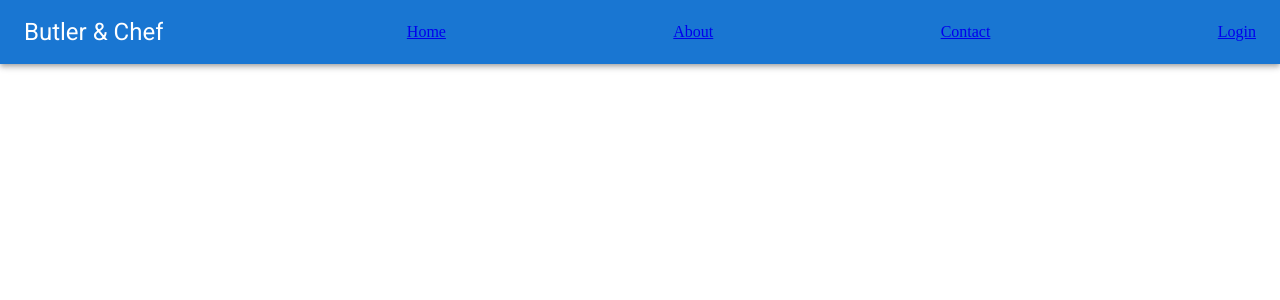
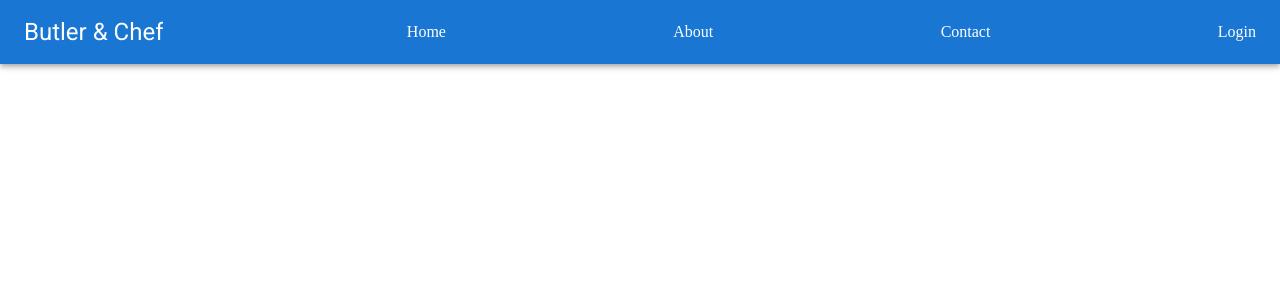
Before and after one commit to MariamElZaatari/react_authentication_app, a React (Create React App) app: page / in a window 1280 px wide. Shown: the top 300 px of the page. Built offline with nearby package versions, Linux system fonts and the light colour scheme; the HTML template or start-up script is replaced by a standard one.

Commit message:
NavBar Css Added, Folders Restructured

```diff
--- /dev/null
+++ b/src/assets/css/NavBar.css
@@ -0,0 +1,10 @@
+/* NavBar_ */
+
+.NavBar_selected{
+text-decoration: none;
+color: white;
+}
+
+.NavBar_unselected{
+    color: rgb(218, 51, 51);
+}
--- a/src/components/NavBar.jsx
+++ b/src/components/NavBar.jsx
@@ -7,9 +7,9 @@ import Typography from '@mui/material/Typography';
 import Menu from '@mui/material/Menu';
 import MenuIcon from '@mui/icons-material/Menu';
 import Container from '@mui/material/Container';
-import Button from '@mui/material/Button';
 import MenuItem from '@mui/material/MenuItem';
 import { NavLink } from "react-router-dom";
+import '../assets/css/NavBar.css'
 
 const pages = ['Home', 'About', 'Contact'];
 
@@ -69,7 +69,11 @@ const NavBar = () => {
                             {/* Menu Items */}
                             {pages.map((page) => (
                                 <MenuItem key={page} onClick={handleCloseNavMenu}>
-                                    <NavLink to={"/" + page}>{page}</NavLink>
+                                    <NavLink to={"/" + page}
+                                        className={isActive =>
+                                            "nav-link " + (!isActive ? "NavBar_unselected" : "NavBar_selected")
+                                        }
+                                    >{page}</NavLink>
                                 </MenuItem>
                             ))}
                             <MenuItem key="Login" onClick={handleCloseNavMenu}>
@@ -89,12 +93,22 @@ const NavBar = () => {
 
                     <Box sx={{ flexGrow: 1, display: { xs: 'none', md: 'flex' }, justifyContent: 'space-evenly' }}>
                         {pages.map((page) => (
-                            <NavLink to={"/" + page}>{page}</NavLink>
+                            <NavLink
+                                to={"/" + page}
+                                className={isActive =>
+                                    "nav-link " + (!isActive ? "NavBar_unselected" : "NavBar_selected")
+                                }
+                            >{page}</NavLink>
                         ))}
                     </Box>
 
                     <Box sx={{ flexGrow: 0, display: { xs: 'none', md: 'flex' }, justifyContent: 'flex-end' }}>
-                        <NavLink to="/login" >Login</NavLink>
+                        <NavLink
+                            to="/login"
+                            className={isActive =>
+                                "nav-link " + (!isActive ? "NavBar_unselected" : "NavBar_selected")
+                            }
+                        >Login</NavLink>
                     </Box>
                 </Toolbar>
             </Container>
```
Also changed, not shown: src/assets/logo.png (deleted).
